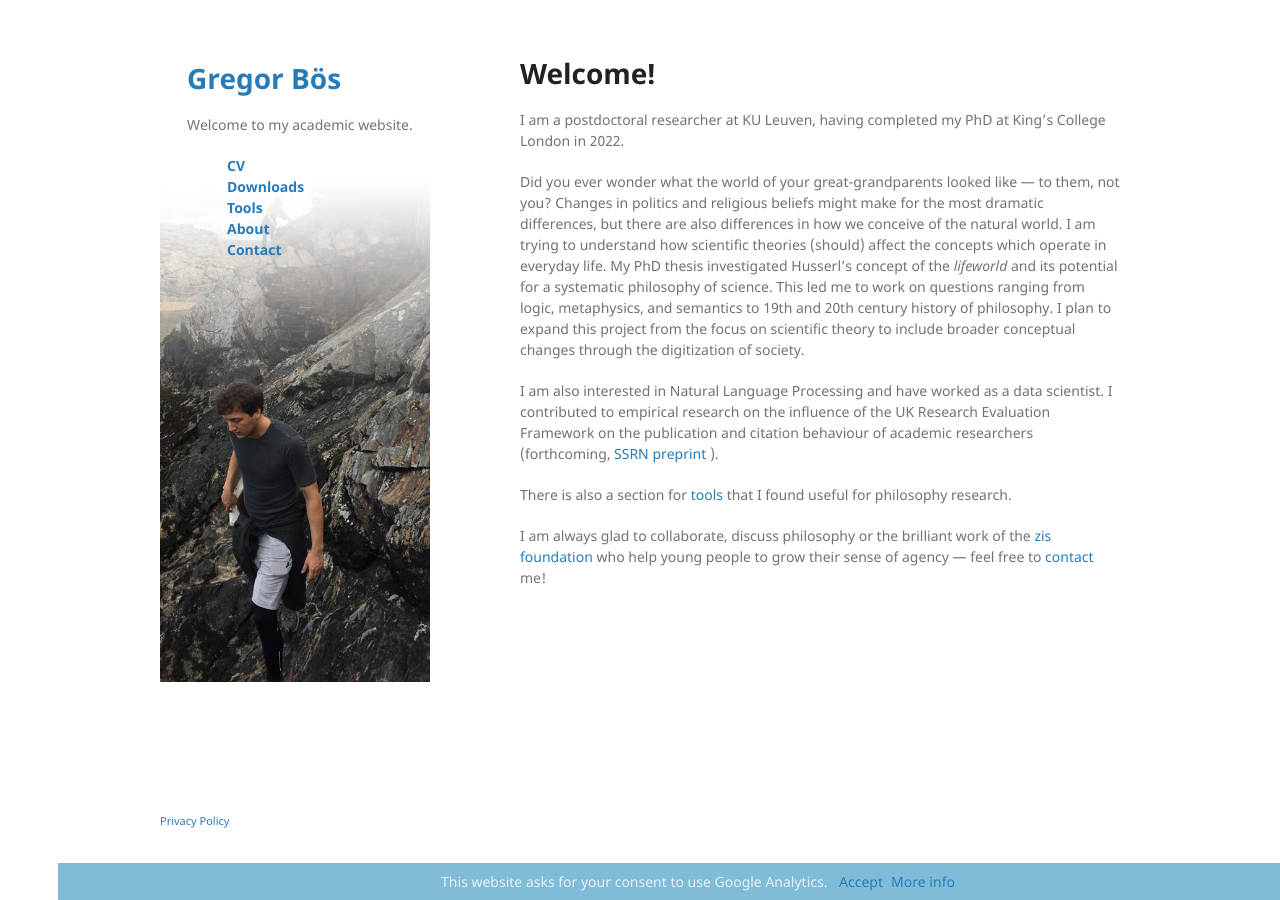
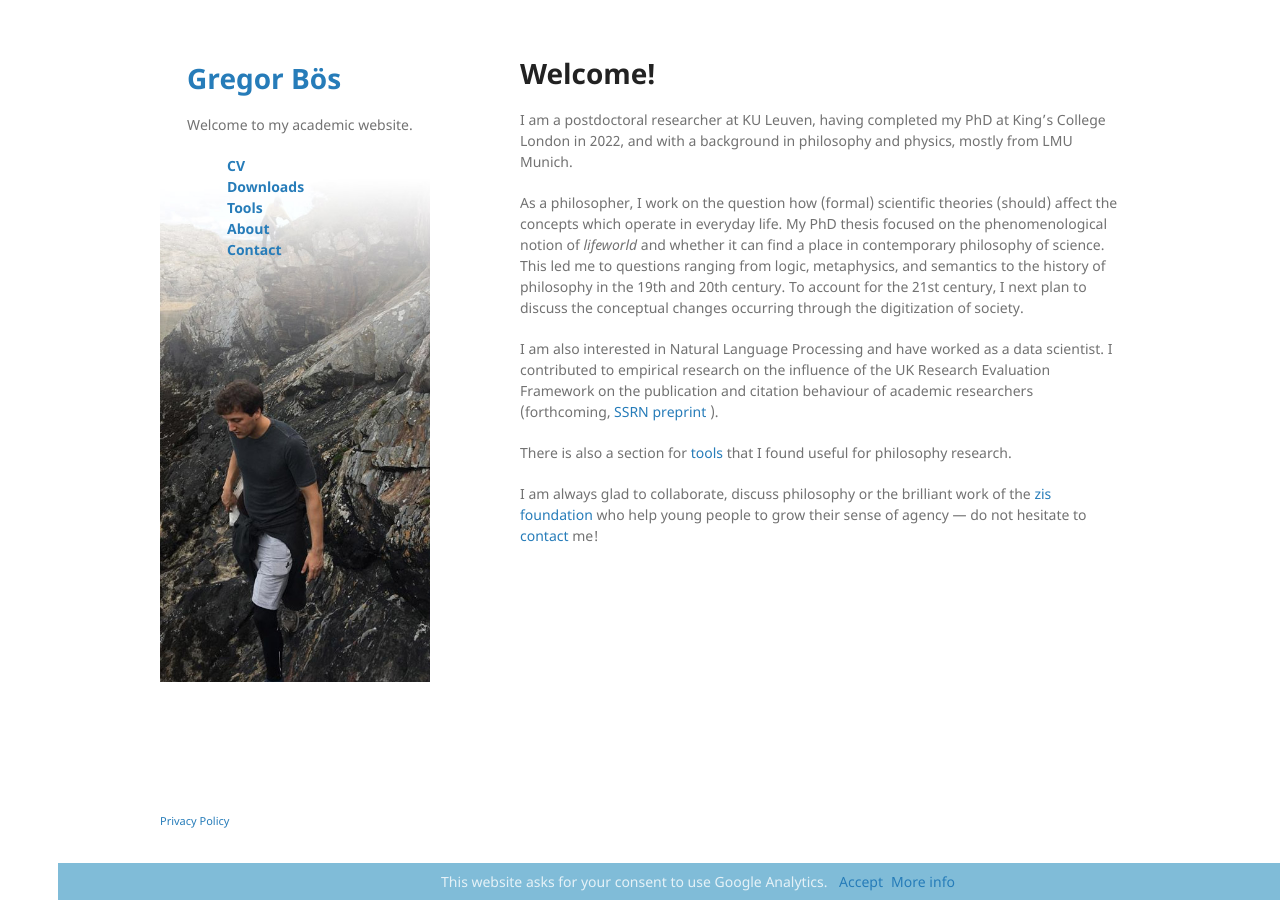
Before and after one commit to gboes/gboes.github.io, a Jekyll site: the page built from index.md, in a window 1280 px wide. Built offline with Jekyll 4.4.1, drawn with Linux system fonts in a browser that asks for light colours; Markdown is read by kramdown in place of the engine named in the settings.

Commit message:
Adapt Landing Page.

```diff
--- a/index.md
+++ b/index.md
@@ -5,13 +5,16 @@ description: Academic Website of Gregor Bös, philosophy PhD Student at King's C
 ---
 # Welcome!
 
-I am a postdoctoral researcher at KU Leuven, having completed my PhD at King's College London in 2022.
+I am a postdoctoral researcher at KU Leuven, having completed my PhD at King's College London in 2022, and with a background in philosophy and physics, mostly from LMU Munich.
 
-Did you ever wonder what the world of your great-grandparents looked like &mdash; to them, not you? Changes in politics and religious beliefs might make for the most dramatic differences, but there are also differences in how we conceive of the natural world. I am trying to understand how scientific theories (should) affect the concepts which operate in everyday life. My PhD thesis investigated Husserl's concept of the *lifeworld* and its potential for a systematic philosophy of science. This led me to work on questions ranging from logic, metaphysics, and semantics to 19th and 20th century history of philosophy. I plan to expand this project from the focus on scientific theory to include broader conceptual changes through the digitization of society.
-<!-- might introduce here: where I want to go next: digitization and digital society -->
+<!-- Did you ever wonder what the world of your great-grandparents looked like &mdash; to them, not you? Changes in politics and religious beliefs might make for the most dramatic differences, but there are also differences in how we conceive of the natural world.  -->
+<!-- I am trying to understand how scientific theories (should) affect the concepts which operate in everyday life.  -->
+
+As a philosopher, I work on the question how (formal) scientific theories (should) affect the concepts which operate in everyday life.
+My PhD thesis focused on the phenomenological notion of *lifeworld* and whether it can find a place in contemporary philosophy of science. This led me to questions ranging from logic, metaphysics, and semantics to the history of philosophy in the 19th and 20th century. To account for the 21st century, I next plan to discuss the conceptual changes occurring through the digitization of society.
 
 I am also interested in Natural Language Processing and have worked as a data scientist. I contributed to empirical research on the influence of the UK Research Evaluation Framework on the publication and citation behaviour of academic researchers (forthcoming, [ SSRN preprint ](https://papers.ssrn.com/sol3/papers.cfm?abstract_id=3083692) ).
 
 There is also a section for [tools](./tools/) that I found useful for philosophy research.
 
-I am always glad to collaborate, discuss philosophy or the brilliant work of the <a href="https://zis-reisen.de/en">zis foundation</a> who help young people to grow their sense of agency &mdash; feel free to [contact](./contact/) me!
+I am always glad to collaborate, discuss philosophy or the brilliant work of the <a href="https://zis-reisen.de/en">zis foundation</a> who help young people to grow their sense of agency &mdash; do not hesitate to [contact](./contact/) me!
```
